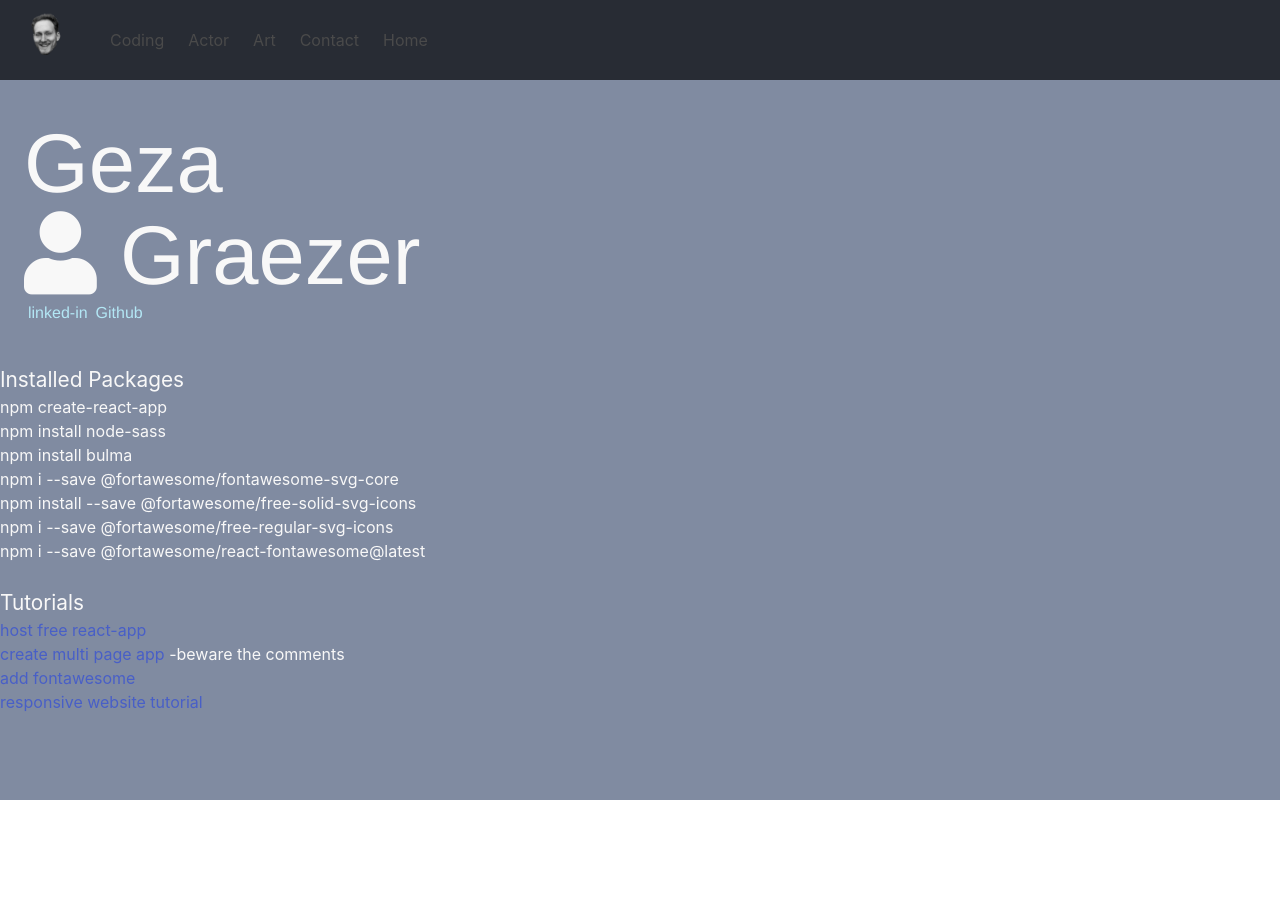
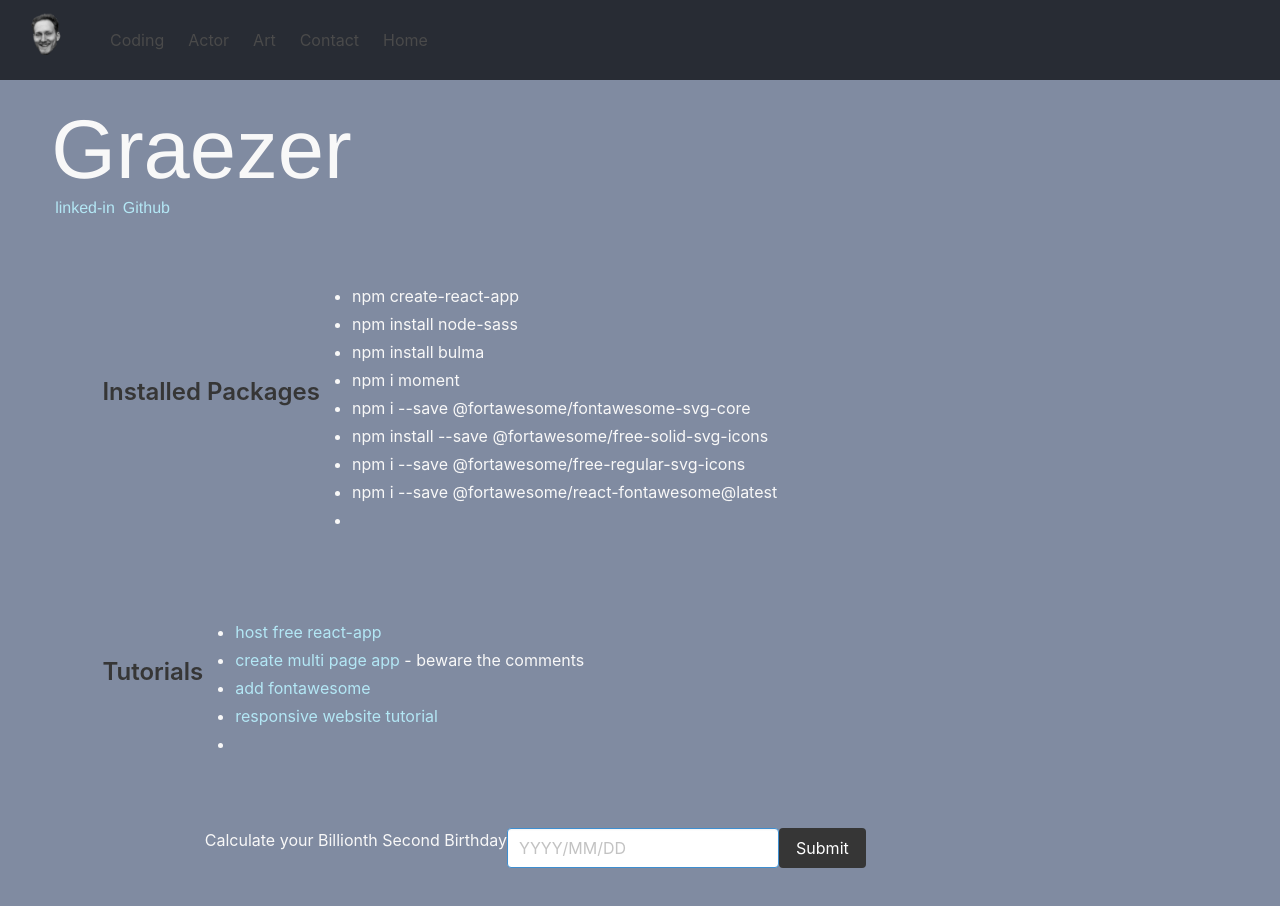
Before and after one commit to Graezer/geza-hp, a React (Create React App) app: page /Coding in a window 1280 px wide. Shown: the top 906 px of the page. Before the commit the page ends 800 px from the top, so only its background shows below. Built offline with nearby package versions, Linux system fonts and the light colour scheme.

Commit message:
start implementing billionth birthday

```diff
--- a/package.json
+++ b/package.json
@@ -12,6 +12,7 @@
     "@testing-library/react": "^13.3.0",
     "@testing-library/user-event": "^13.5.0",
     "bulma": "^0.9.4",
+    "moment": "^2.29.4",
     "node-sass": "^7.0.1",
     "react": "^18.2.0",
     "react-dom": "^18.2.0",
--- a/src/App.scss
+++ b/src/App.scss
@@ -26,12 +26,15 @@
   font-size: $fontsize-p;
 }
 
+
+
 .App {
   text-align: left;
 }
 
 .form-container {
   background-color: $color-secondary;
+  margin-top: 10vh;
   min-height: 90vh;
   display: flex;
   flex-direction: column;
@@ -40,16 +43,29 @@
 
 .banner {
   font-family: 'Franklin Gothic Medium';
-  margin: 3vw 3vh;
+  margin: 3vh 4vw;
 }
 
 .content {
   display: flex;
-  justify-content: center;
   align-items: center;
-  background-color: rgba($color: $color-primary, $alpha: 1.0);
+
   border-radius: 8px;
-  margin: 3vh 3vw;
+  margin: 3vh 8vw 3vh; //top right bottom left; top right&left bottom; y x
+}
+
+@media only screen and (max-width: 1024px) {
+  .form-container {
+    background-color: rgb(197, 165, 23);
+  }
+
+  .content {
+    flex-direction: column;
+    margin: 2vh 4vw;
+    justify-content: center;
+    background-color: rgba($color: $color-primary, $alpha: 1.0);
+  }
+
 }
 
 .App-link {
--- a/src/Art.js
+++ b/src/Art.js
@@ -2,7 +2,12 @@
 
 function Art() {
   return (
-    <div>Art</div>
+    <div className='form-container '>
+      <div className='banner'>
+        <h1>In Future I will show my Art here</h1>
+      </div>
+
+    </div>
   )
 }
 
--- a/src/Coding.js
+++ b/src/Coding.js
@@ -10,8 +10,7 @@
 
       <div className='banner'>
         <div>
-          <h1>Geza</h1>
-          <h1><i class="fas fa-user" /> Graezer</h1>
+          <h1>Graezer</h1>
         </div>
         <div>
           <a className="App-link m-1" target='_blank' href='https://www.linkedin.com/in/coder-geza-steinert/'>
@@ -23,12 +22,13 @@
         </div>
       </div>
 
-      <div>
+      <div className='content'>
         <h3>Installed Packages</h3>
         <ul>
           <li>npm create-react-app</li>
           <li>npm install node-sass</li>
           <li>npm install bulma</li>
+          <li>npm i moment</li>
           <li>npm i --save @fortawesome/fontawesome-svg-core</li>
           <li>npm install --save @fortawesome/free-solid-svg-icons</li>
           <li>npm i --save @fortawesome/free-regular-svg-icons</li>
@@ -37,15 +37,20 @@
         </ul>
       </div>
       <br/>
-      <div>
+
+      <div className='content'>
         <h3>Tutorials</h3>
         <ul>
-          <li><a target='_blank' href='https://www.youtube.com/watch?v=2hM5viLMJpA' >host free react-app</a></li>
-          <li><a target='_blank' href='https://www.youtube.com/watch?v=xMNhDf5-hvk'>create multi page app</a> -beware the comments</li>
-          <li><a target='_blank' href='https://www.youtube.com/watch?v=2zXEMMEQLIw' >add fontawesome</a></li>
-          <li><a target='_blank' href='https://www.youtube.com/watch?v=I2UBjN5ER4s&t=4098s'>responsive website tutorial</a></li>
+          <li><a className='App-link' target='_blank' href='https://www.youtube.com/watch?v=2hM5viLMJpA' >host free react-app</a></li>
+          <li><a className='App-link' target='_blank' href='https://www.youtube.com/watch?v=xMNhDf5-hvk'>create multi page app</a> - beware the comments</li>
+          <li><a className='App-link' target='_blank' href='https://www.youtube.com/watch?v=2zXEMMEQLIw' >add fontawesome</a></li>
+          <li><a className='App-link' target='_blank' href='https://www.youtube.com/watch?v=I2UBjN5ER4s&t=4098s'>responsive website tutorial</a></li>
           <li></li>
         </ul>
+      </div>
+
+      <div className='content mb-5'>
+        <BillionBirthday />
       </div>
     </div>
   )
--- a/src/Home.js
+++ b/src/Home.js
@@ -20,28 +20,22 @@
       </div>
 
       <div className='content'>
-        <div className='coding'>
-          <Link className="m-2 App-link" to="/coding">see coding projects etc.</Link>
+        <div>
+          <p className='m-3'>continue to..</p>
+        </div>
+
+        <div className='coding is-flex is-align-items-center'>
+          <Link className="m-3 App-link" to="/coding">CODING</Link>
         </div>
 
         <div>
-          <p className='m-5'>OR</p>
+          <p className='m-3'>or</p>
         </div>
 
         <div className='acting is-flex is-align-items-center'>
-          <Link className="m-2 App-link" to="/acting">
-            have a look at my acting career
+          <Link className="m-3 App-link" to="/acting">
+            ACTING
           </Link>
-            <div>
-              <p className='m-5'>OR</p>
-            </div>
-          <div className=''>
-            <a className="App-link m-3"
-              href="https://www.schauspielervideos.de/fullprofile/schauspieler-geza-willem-artus-steinert.html"
-              rel="noopener noreferrer">
-              my Portfolio
-            </a>
-          </div>
         </div>
       </div>
 
--- a/src/components/NavBar.js
+++ b/src/components/NavBar.js
@@ -9,7 +9,7 @@
 
   return (
     <div>
-      <nav className="navbar" role="navigation" aria-label="main navigation">
+      <nav className="navbar is-fixed-top" role="navigation" aria-label="main navigation">
         <Link className="" to="/"><img src={logo} alt="logo" /></Link>
         <div className="navbar-brand">
           <a
--- a/src/projects/BillionBirthday.js
+++ b/src/projects/BillionBirthday.js
@@ -0,0 +1,34 @@
+import React, { useState } from 'react'
+import moment from 'moment'
+
+function BillionBirthday() {
+
+  const [date, setDate] = useState('')
+
+  const handleChange = event => {
+    setDate(event.target.value)
+  };
+
+  const handleSubmit = event => {
+    event.preventDefault();
+    // alert(`Your state values: \n
+    //         email: ${email} \n
+    //         You can replace this alert with your process`);
+  };
+
+  return (
+    <div className='content'>
+      <p>Calculate your Billionth Second Birthday </p>
+      <form className='is-flex' onSubmit={handleSubmit}>
+        <input className='input is-info' placeholder='YYYY/MM/DD' pattern='[0-9]*' >
+
+        </input>
+        <button className='button is-dark' type="submit">
+          Submit
+        </button>
+      </form>
+    </div>
+  )
+}
+
+export default BillionBirthday
--- a/src/projects/ColorToggle.js
+++ /dev/null
@@ -1,31 +0,0 @@
-import React from 'react';
-import ReactDOM from 'react-dom'
-
-const green = '#39D1B4';
-const yellow = '#FFD712';
-
-class Toggle extends React.Component {
-  constructor(props){
-    super(props);
-    this.state={color: green};
-    this.changeColor = this.changeColor.bind(this);
-  }
-
-  changeColor() {
-    const newColor = this.state.color == green ? yellow : green;
-    this.setState({ color: newColor })
-  }
-
-  render() {
-    return (
-      <div style={{background: this.state.color}}>
-        <h1>
-          Change my color
-        </h1>
-        <button onClick={this.changeColor}>Change color</button>
-      </div>
-    );
-  }
-}
-
-ReactDOM.render(<Toggle />, document.getElementById('app'))
```
Also changed, not shown: src/Actor.js (+9 -1 lines), 1 other file (tests, documents, lock files or other folders).
